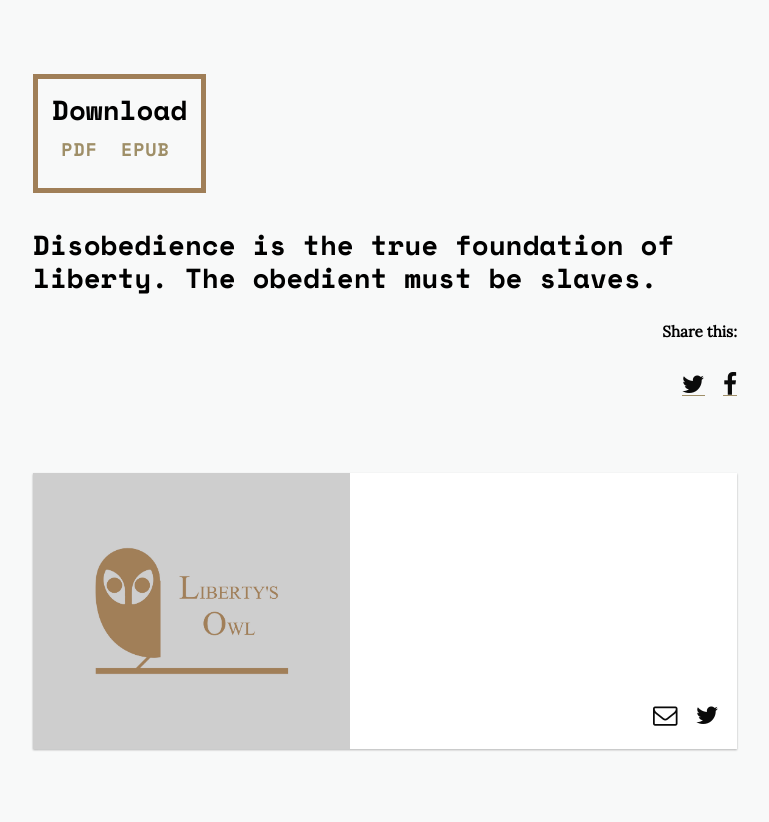
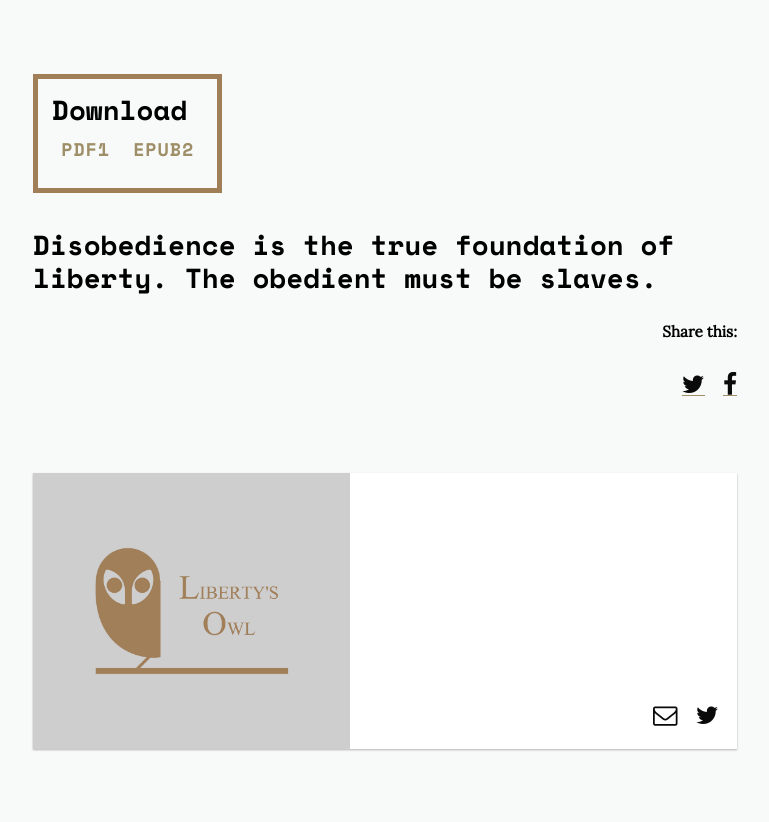
Before and after one commit to libertysowl/libertysowl.github.io, a Jekyll site: the page built from _posts/2017-01-15-thoreau.markdown, in a window 1280 px wide. Shown: the part 644-1466 px from the top of the page, without its empty margins (255-1024 px from the left). Built offline with Jekyll 4.4.1, drawn with Linux system fonts in a browser that asks for light colours; nearby versions of some CDN libraries.

Commit message:
Signed-off-by: Martin Juno <Martin Juno>

```diff
--- a/_includes/download.html
+++ b/_includes/download.html
@@ -1,7 +1,7 @@
 <div id="posts_download">
 
 <h2>Download</h2>
-<a class="preview__more" href="{{ post.pdf }}" itemprop="url">PDF</a>
-<a class="preview__more" href="{{ post.epub }}" itemprop="url">ePub</a>
+<a class="preview__more" href="{{ post.pdf }}" itemprop="url">PDF1</a>
+<a class="preview__more" href="{{ post.epub }}" itemprop="url">ePub2</a>
 
 </div>
```
